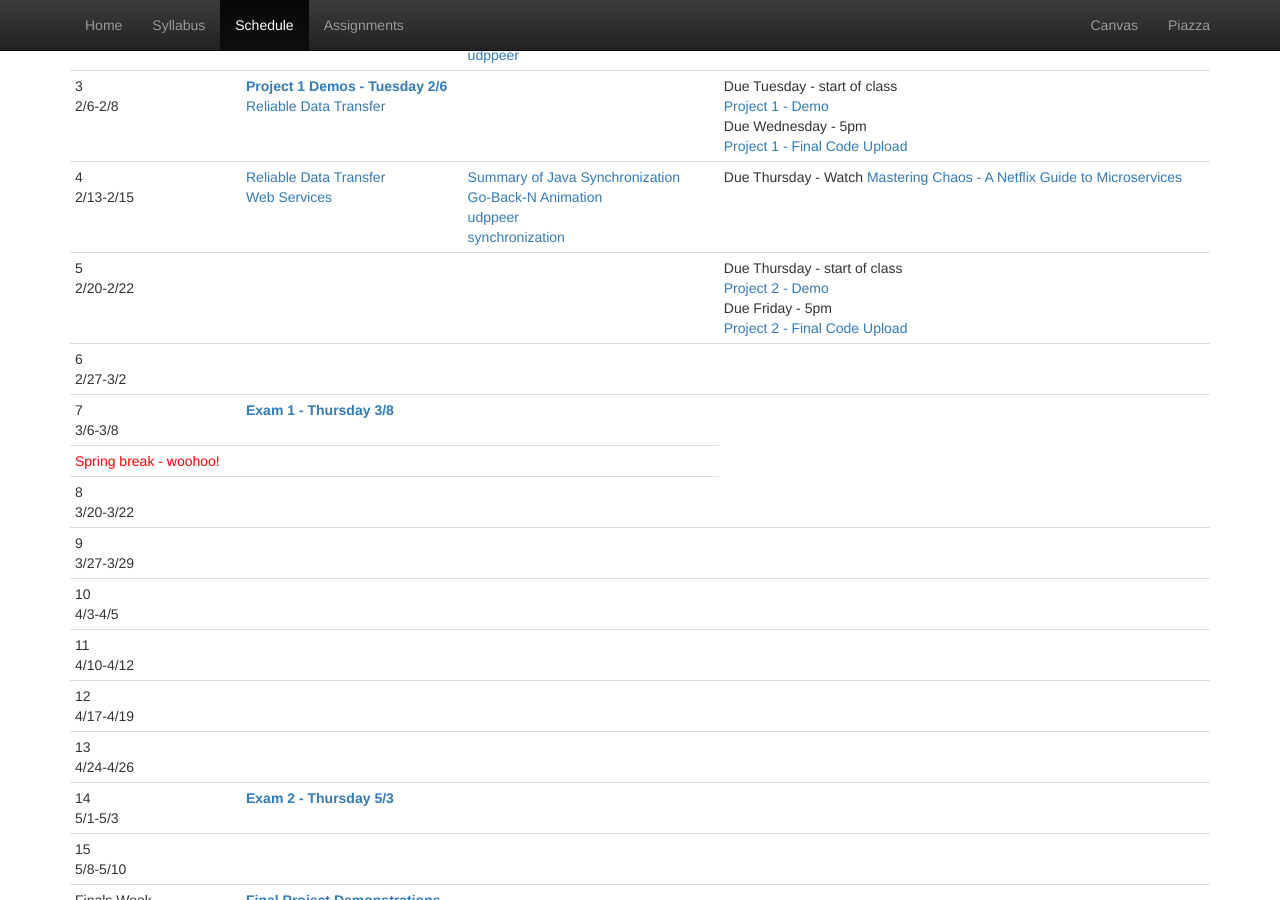
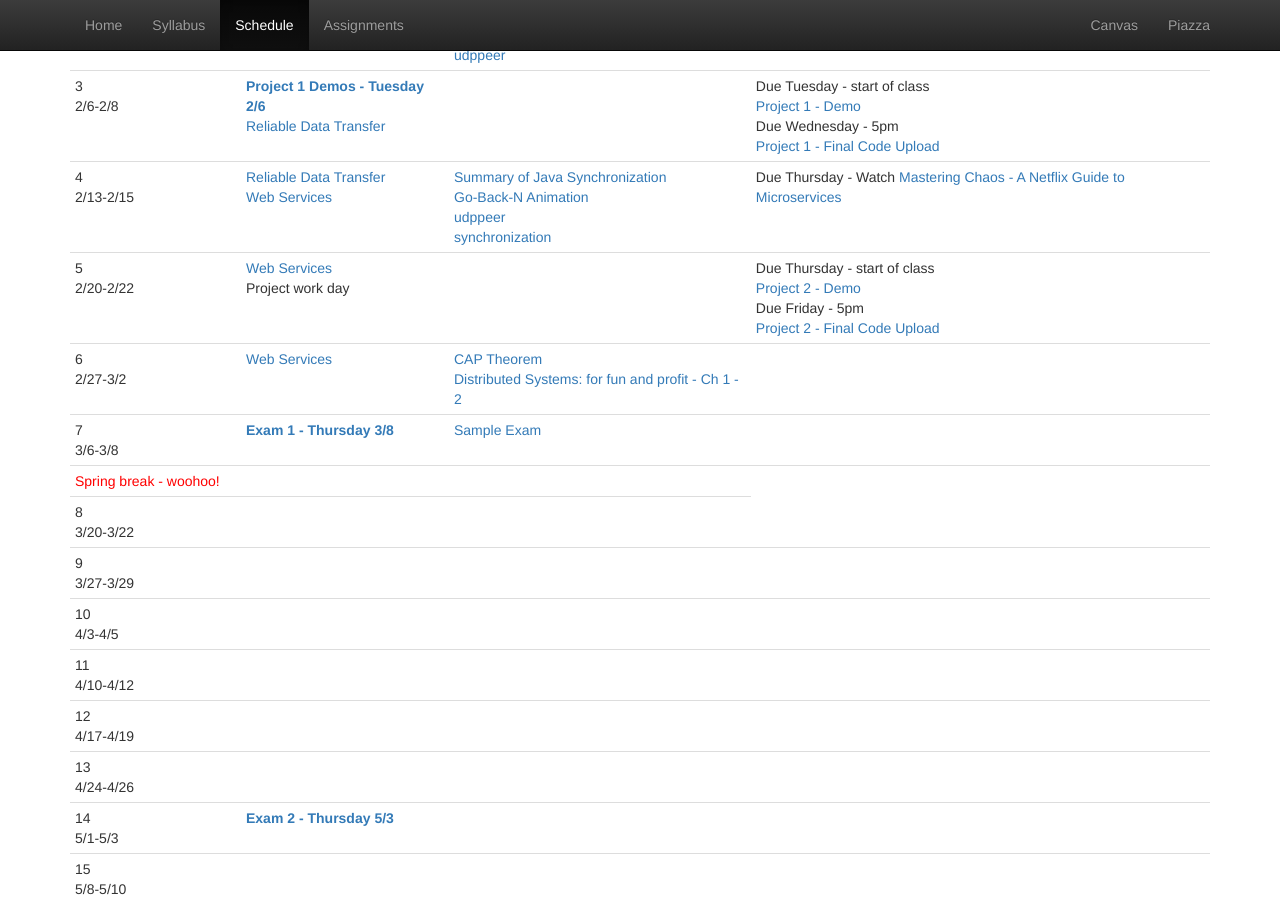
Before and after one commit to CS682-S18/cs682-s18.github.io, a Jekyll site: the page built from schedule.html, in a window 1280 px wide and 900 px high, scrolled down 442 px. Built offline with Jekyll 4.4.1, drawn with Linux system fonts in a browser that asks for light colours.

Commit message:
adding links for week 6

```diff
--- a/schedule.html
+++ b/schedule.html
@@ -90,6 +90,8 @@ title: Schedule
 		<tr>
 			<td>5<br/>2/20-2/22</td>
 			<td>
+				<a href="https://docs.google.com/presentation/d/1Z9-sP1oUGwao7FvyN2yVoKhelaZk7_c_DHkSVWeO3zM/edit?usp=sharing">Web Services</a><br/>
+				Project work day
 			</td>
 			<td>
 			</td>
@@ -103,8 +105,11 @@ title: Schedule
 		<tr>
 			<td>6<br/>2/27-3/2</td>
 			<td>
+				<a href="https://docs.google.com/presentation/d/1Z9-sP1oUGwao7FvyN2yVoKhelaZk7_c_DHkSVWeO3zM/edit?usp=sharing">Web Services</a><br/>
 			</td>
 			<td>
+				<a href="https://en.wikipedia.org/wiki/CAP_theorem">CAP Theorem</a><br/>
+				<a href="http://book.mixu.net/distsys/">Distributed Systems: for fun and profit - Ch 1 - 2</a><br/>
 			</td>
 			<td>
 			</td>
@@ -115,10 +120,11 @@ title: Schedule
 				<strong><span class="text-primary">Exam 1 - Thursday 3/8</strong>
 			</td>
 			<td>
+				<a href="https://github.com/CS682-S18/notes/blob/master/exam1_sample.pdf">Sample Exam</a><br/>
 			</td>
 			<td></td>
 		</tr>
-		<tr><td colspan="3"><font color=red>Spring break - woohoo!</font></td></tr>
+		<tr><td colspan="4"><font color=red>Spring break - woohoo!</font></td></tr>
 		<tr>
 			<td>8<br/>3/20-3/22</td>
 			</td>
@@ -193,7 +199,7 @@ title: Schedule
 		</tr>
 		<tr>
 			<td>Finals Week<br/>5/12-5/17 </td>
-			<td colspan="3"><strong><span class="text-primary">Final Project Demonstrations</span></strong></td>
+			<td colspan="4"><strong><span class="text-primary">Final Project Demonstrations</span></strong></td>
 		</tr>
 	</tbody>
 </table>
```
